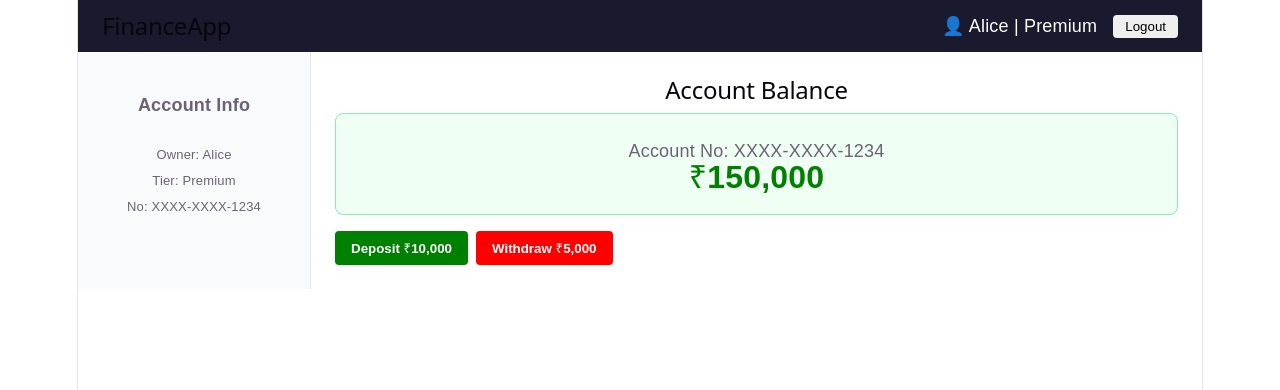
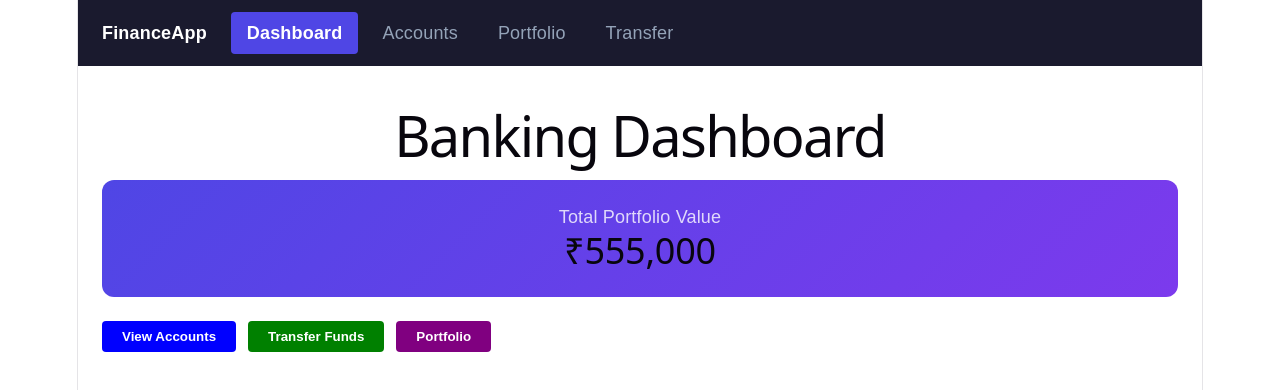
Before and after one commit to vijaynvb/React_Tutorial_Contact_Manager_App-master, a React (Vite) app in the folder my-first-react-app/: page / in a window 1280 px wide. Shown: the top 390 px of the page. Built offline with nearby package versions, Linux system fonts and the light colour scheme.

Commit message:
Add React Router for client-side routing and update dependencies

```diff
--- a/my-first-react-app/package.json
+++ b/my-first-react-app/package.json
@@ -12,7 +12,8 @@
   },
   "dependencies": {
     "react": "^19.2.6",
-    "react-dom": "^19.2.6"
+    "react-dom": "^19.2.6",
+    "react-router-dom": "^7.15.1"
   },
   "devDependencies": {
     "@eslint/js": "^10.0.1",
--- a/my-first-react-app/src/App.tsx
+++ b/my-first-react-app/src/App.tsx
@@ -1,223 +1,263 @@
-// useContext — Share State Without Prop Drilling
-// Demonstrates createContext, Provider, and useContext across a banking app
+// React Router v6 — Client-Side Routing
+// Install: npm install react-router-dom
+// Demonstrates BrowserRouter, Routes, Route, NavLink, useParams, Outlet
 
-import { createContext, useContext, useState } from "react";
+import { BrowserRouter, Routes, Route, NavLink, useParams, Outlet, useNavigate } from "react-router-dom";
+import { useState } from "react";
 import { createRoot } from "react-dom/client";
-import type { CSSProperties, ReactNode } from "react";
+import type { CSSProperties } from "react";
 
 // ============================================================
-// CONTEXT PATTERN:
-//   1. createContext(defaultValue) — creates the context object
-//   2. <Context.Provider value={...}> — provides value to descendants
-//   3. useContext(Context) — reads the value anywhere in the tree
-// Use for: auth state, theme, locale, global user/account data
+// REACT ROUTER COMPONENTS:
+//   BrowserRouter — wraps the app, provides routing context
+//   Routes       — container for Route declarations
+//   Route        — maps a URL path to a component
+//   NavLink      — like Link, but adds active styling
+//   Outlet       — renders nested child routes
+//   useParams    — reads dynamic URL parameters
+//   useNavigate  — programmatic navigation
 // ============================================================
 
+// Mock data
 interface AccountData {
+  id: string;
+  name: string;
+  balance: number;
   owner: string;
-  balance: number;
-  type: string;
-  accountNo: string;
 }
 
 interface StockData {
-  displayName: string;
-  ticker: string;
+  symbol: string;
+  name: string;
   price: number;
+  change: number;
 }
 
-interface AccountContextValue {
-  account: AccountData;
-  isLoggedIn: boolean;
-  updateBalance: (amount: number) => void;
-  logout: () => void;
-  login: () => void;
-}
+const accounts: AccountData[] = [
+  { id: "acc-001", name: "Savings Account",    balance: 150000, owner: "Alice" },
+  { id: "acc-002", name: "Checking Account",   balance: 85000,  owner: "Alice" },
+  { id: "acc-003", name: "Investment Account", balance: 320000, owner: "Alice" },
+];
 
-interface StockContextValue {
-  stock: StockData;
-}
+const stocks: StockData[] = [
+  { symbol: "RELIANCE", name: "Reliance Industries", price: 2850, change: 1.2 },
+  { symbol: "INFY",     name: "Infosys Ltd.",         price: 1450, change: -0.8 },
+  { symbol: "TCS",      name: "Tata Consultancy",     price: 3920, change: 0.5 },
+];
 
-// Create context with a meaningful default
-const AccountContext = createContext<AccountContextValue | null>(null);
-const StockContext = createContext<StockContextValue | null>(null);
-
-interface AccountProviderProps {
-  children: ReactNode;
-}
-
-interface StockProviderProps {
-  children: ReactNode;
-}
-
-// Context Provider — holds and exposes the shared state
-function AccountProvider({ children }: AccountProviderProps): JSX.Element {
-  const [account, setAccount] = useState<AccountData>({
-    owner: "Alice",
-    balance: 150000,
-    type: "Premium",
-    accountNo: "XXXX-XXXX-1234",
+// Shared layout with navigation
+function Layout(): JSX.Element {
+  const navLinkStyle = ({ isActive }: { isActive: boolean }): CSSProperties => ({
+    padding: "8px 16px",
+    textDecoration: "none",
+    color: isActive ? "white" : "#94a3b8",
+    background: isActive ? "#4f46e5" : "transparent",
+    borderRadius: 4,
+    fontWeight: isActive ? "bold" : "normal",
   });
-  const [isLoggedIn, setIsLoggedIn] = useState<boolean>(true);
-
-  const updateBalance = (amount: number) =>
-    setAccount((prev) => ({ ...prev, balance: Math.max(0, prev.balance + amount) }));
-
-  const logout = () => setIsLoggedIn(false);
-  const login  = () => setIsLoggedIn(true);
 
   return (
-    <AccountContext.Provider value={{ account, isLoggedIn, updateBalance, logout, login }}>
-      {children}
-    </AccountContext.Provider>
+    <div style={{ minHeight: "100vh", fontFamily: "sans-serif" }}>
+      <nav
+        style={{
+          background: "#1a1a2e",
+          padding: "12px 24px",
+          display: "flex",
+          gap: 8,
+          alignItems: "center",
+        }}
+      >
+        <span style={{ color: "white", fontWeight: "bold", marginRight: 16 }}>FinanceApp</span>
+        <NavLink to="/"          style={navLinkStyle} end>Dashboard</NavLink>
+        <NavLink to="/accounts"  style={navLinkStyle}>Accounts</NavLink>
+        <NavLink to="/portfolio" style={navLinkStyle}>Portfolio</NavLink>
+        <NavLink to="/transfer"  style={navLinkStyle}>Transfer</NavLink>
+      </nav>
+
+      <main style={{ padding: 24 }}>
+        <Outlet /> {/* renders the matched child route */}
+      </main>
+    </div>
   );
 }
 
-function StockProvider({ children }: StockProviderProps): JSX.Element {
-  const [stock, setStock] = useState<StockData>({
-    displayName: "Apple Inc.",
-    ticker: "AAPL",
-    price: 150.25,
-  });
+// Home / Dashboard
+function Dashboard(): JSX.Element {
+  const navigate = useNavigate();
+  const totalBalance = accounts.reduce((s, a) => s + a.balance, 0);
 
   return (
-    <StockContext.Provider value={{ stock }}>
-      {children}
-    </StockContext.Provider>
+    <div>
+      <h1>Banking Dashboard</h1>
+      <div
+        style={{
+          background: "linear-gradient(135deg, #4f46e5, #7c3aed)",
+          color: "white",
+          padding: 24,
+          borderRadius: 12,
+          marginBottom: 24,
+        }}
+      >
+        <p style={{ opacity: 0.8 }}>Total Portfolio Value</p>
+        <h2 style={{ fontSize: 36, margin: 0 }}>₹{totalBalance.toLocaleString()}</h2>
+      </div>
+      <div style={{ display: "flex", gap: 12 }}>
+        <button onClick={() => navigate("/accounts")}  style={btn("blue")}>View Accounts</button>
+        <button onClick={() => navigate("/transfer")}  style={btn("green")}>Transfer Funds</button>
+        <button onClick={() => navigate("/portfolio")} style={btn("purple")}>Portfolio</button>
+      </div>
+    </div>
   );
 }
 
-// --- Deeply nested components — no prop drilling needed ---
-
-// Header — reads account from context directly
-function Header(): JSX.Element {
-  const ctx = useContext(AccountContext);
-  if (!ctx) return <></>;
-  const { account, isLoggedIn, logout, login } = ctx;
-
+// Accounts list page
+function Accounts(): JSX.Element {
+  const navigate = useNavigate();
   return (
-    <header
+    <div>
+      <h1>My Accounts</h1>
+      <div style={{ display: "grid", gap: 12 }}>
+        {accounts.map((acc) => (
+          <div
+            key={acc.id}
+            onClick={() => navigate(`/accounts/${acc.id}`)} // programmatic navigation
             style={{
-        background: "#1a1a2e",
-        color: "white",
-        padding: "12px 24px",
+              border: "1px solid #e5e7eb",
+              borderRadius: 8,
+              padding: 20,
+              cursor: "pointer",
               display: "flex",
               justifyContent: "space-between",
               alignItems: "center",
             }}
           >
-      <h2 style={{ margin: 0 }}>FinanceApp</h2>
-      {isLoggedIn ? (
-        <div style={{ display: "flex", gap: 16, alignItems: "center" }}>
-          <span>👤 {account.owner} | {account.type}</span>
-          <button
-            onClick={logout}
-            style={{ padding: "4px 12px", borderRadius: 4, border: "none", cursor: "pointer" }}
-          >
-            Logout
-          </button>
+            <div>
+              <h3 style={{ margin: 0 }}>{acc.name}</h3>
+              <p style={{ color: "#888", margin: "4px 0 0", fontSize: 13 }}>ID: {acc.id}</p>
             </div>
-      ) : (
-        <button
-          onClick={login}
-          style={{ padding: "4px 12px", borderRadius: 4, border: "none", background: "white", cursor: "pointer" }}
-        >
-          Login
-        </button>
-      )}
-    </header>
+            <span style={{ fontSize: 22, fontWeight: "bold", color: "#4f46e5" }}>
+              ₹{acc.balance.toLocaleString()}
+            </span>
+          </div>
+        ))}
+      </div>
+    </div>
   );
 }
 
-// Balance card — reads and updates balance from context
-function BalanceCard(): JSX.Element {
-  const ctx = useContext(AccountContext);
-  const ctx1 = useContext(StockContext);
-  if (!ctx) return <></>;
-  const { account, isLoggedIn, updateBalance } = ctx;
+// Account detail — uses useParams to read :accountId
+function AccountDetail(): JSX.Element {
+  const { accountId } = useParams<{ accountId: string }>(); // reads dynamic URL segment
+  const account = accounts.find((a) => a.id === accountId);
+  const navigate = useNavigate();
 
-  if (!ctx1) return <></>;
-    const { stock } = ctx1;
-  if (!isLoggedIn) {
+  if (!account) {
     return (
-      <div style={{ padding: 24, textAlign: "center", color: "#888" }}>
-        Please log in to view your account.
+      <div>
+        <h2>Account not found</h2>
+        <button onClick={() => navigate("/accounts")} style={btn("blue")}>← Back</button>
       </div>
     );
   }
 
   return (
-    <div style={{ padding: 24 }}>
-      <h2>Account Balance</h2>
-      <div
-        style={{
-          background: "#f0fff4",
-          border: "1px solid #86efac",
-          borderRadius: 8,
-          padding: 24,
-          marginBottom: 16,
-        }}
-      >
-        <p>Account No: {account.accountNo}</p>
-        <p style={{ fontSize: 32, fontWeight: "bold", color: "green" }}>
+    <div>
+      <button onClick={() => navigate(-1)} style={{ ...btn("gray"), marginBottom: 16 }}>← Back</button>
+      <h1>{account.name}</h1>
+      <p>Account ID: {account.id}</p>
+      <p>Owner: {account.owner}</p>
+      <p style={{ fontSize: 28, fontWeight: "bold", color: "#4f46e5" }}>
         ₹{account.balance.toLocaleString()}
       </p>
-      </div>
-      <div style={{ display: "flex", gap: 8 }}>
-        <button onClick={() => updateBalance(10000)} style={btn("green")}>Deposit ₹10,000</button>
-        <button onClick={() => updateBalance(-5000)}  style={btn("red")}>  Withdraw ₹5,000</button>
-      </div>
     </div>
   );
 }
 
-// Sidebar — also reads from the same context
-function Sidebar(): JSX.Element | null {
-  const ctx = useContext(AccountContext);
-  if (!ctx) return null;
-  const { account, isLoggedIn } = ctx;
-  if (!isLoggedIn) return null;
-
+// Portfolio — stock list
+function Portfolio(): JSX.Element {
   return (
-    <aside
-      style={{
-        width: 200,
-        background: "#f9fafb",
-        padding: 16,
-        borderRight: "1px solid #e5e7eb",
-      }}
-    >
-      <h4>Account Info</h4>
-      <p style={{ fontSize: 13 }}>Owner: {account.owner}</p>
-      <p style={{ fontSize: 13 }}>Tier: {account.type}</p>
-      <p style={{ fontSize: 13 }}>No: {account.accountNo}</p>
-    </aside>
+    <div>
+      <h1>Portfolio Overview</h1>
+      <table style={{ width: "100%", borderCollapse: "collapse" }}>
+        <thead>
+          <tr style={{ background: "#f3f4f6" }}>
+            <th style={th}>Symbol</th>
+            <th style={th}>Name</th>
+            <th style={th}>Price</th>
+            <th style={th}>Change</th>
+          </tr>
+        </thead>
+        <tbody>
+          {stocks.map((s) => (
+            <tr key={s.symbol}>
+              <td style={td}><strong>{s.symbol}</strong></td>
+              <td style={td}>{s.name}</td>
+              <td style={td}>₹{s.price.toLocaleString()}</td>
+              <td style={{ ...td, color: s.change >= 0 ? "green" : "red" }}>
+                {s.change >= 0 ? "+" : ""}{s.change}%
+              </td>
+            </tr>
+          ))}
+        </tbody>
+      </table>
+    </div>
   );
 }
 
-// Root App — only AccountProvider needs to know about the shared state
-function App(): JSX.Element {
+// Transfer page
+function Transfer(): JSX.Element {
+  const navigate = useNavigate();
+  const [sent, setSent] = useState<boolean>(false);
+  if (sent) return (
+    <div style={{ textAlign: "center", padding: 48 }}>
+      <h2>✅ Transfer Successful!</h2>
+      <button onClick={() => navigate("/")} style={btn("blue")}>Return to Dashboard</button>
+    </div>
+  );
   return (
-    <AccountProvider>
-      <div style={{ fontFamily: "sans-serif", minHeight: "100vh" }}>
-        <Header />
-        <div style={{ display: "flex" }}>
-          <Sidebar />
-          <main style={{ flex: 1 }}>
-            <StockProvider>
-              <BalanceCard />
-            </StockProvider>
-          </main>
+    <div>
+      <h1>Transfer Funds</h1>
+      <p style={{ color: "#888" }}>Transfer between accounts or to external accounts.</p>
+      <button onClick={() => setSent(true)} style={btn("green")}>Simulate Transfer</button>
     </div>
+  );
+}
+
+// 404 Not Found
+function NotFound(): JSX.Element {
+  const navigate = useNavigate();
+  return (
+    <div style={{ textAlign: "center", padding: 48 }}>
+      <h1 style={{ fontSize: 64, color: "#e5e7eb" }}>404</h1>
+      <h2>Page Not Found</h2>
+      <button onClick={() => navigate("/")} style={btn("blue")}>Go Home</button>
     </div>
-    </AccountProvider>
   );
 }
 
 const btn = (color: string): CSSProperties => ({
-  padding: "8px 16px", borderRadius: 4, border: "none",
+  padding: "8px 20px", borderRadius: 4, border: "none",
   background: color, color: "white", cursor: "pointer", fontWeight: "bold",
 });
+const th: CSSProperties = { padding: "10px 16px", textAlign: "left", fontWeight: "bold" };
+const td: CSSProperties = { padding: "12px 16px", borderBottom: "1px solid #e5e7eb" };
+
+function App(): JSX.Element {
+  return (
+    <BrowserRouter>
+      <Routes>
+        <Route path="/" element={<Layout />}>
+          <Route index                      element={<Dashboard />} />
+          <Route path="accounts"            element={<Accounts />} />
+          <Route path="accounts/:accountId" element={<AccountDetail />} /> {/* dynamic route */}
+          <Route path="portfolio"           element={<Portfolio />} />
+          <Route path="transfer"            element={<Transfer />} />
+        </Route>
+        <Route path="*" element={<NotFound />} /> {/* catch-all 404 */}
+      </Routes>
+    </BrowserRouter>
+  );
+}
 
 createRoot(document.getElementById("root")!).render(<App />);
 
```
Also changed, not shown: 1 other file (tests, documents, lock files or other folders). Lines whose indentation alone changed are shown as unchanged.
